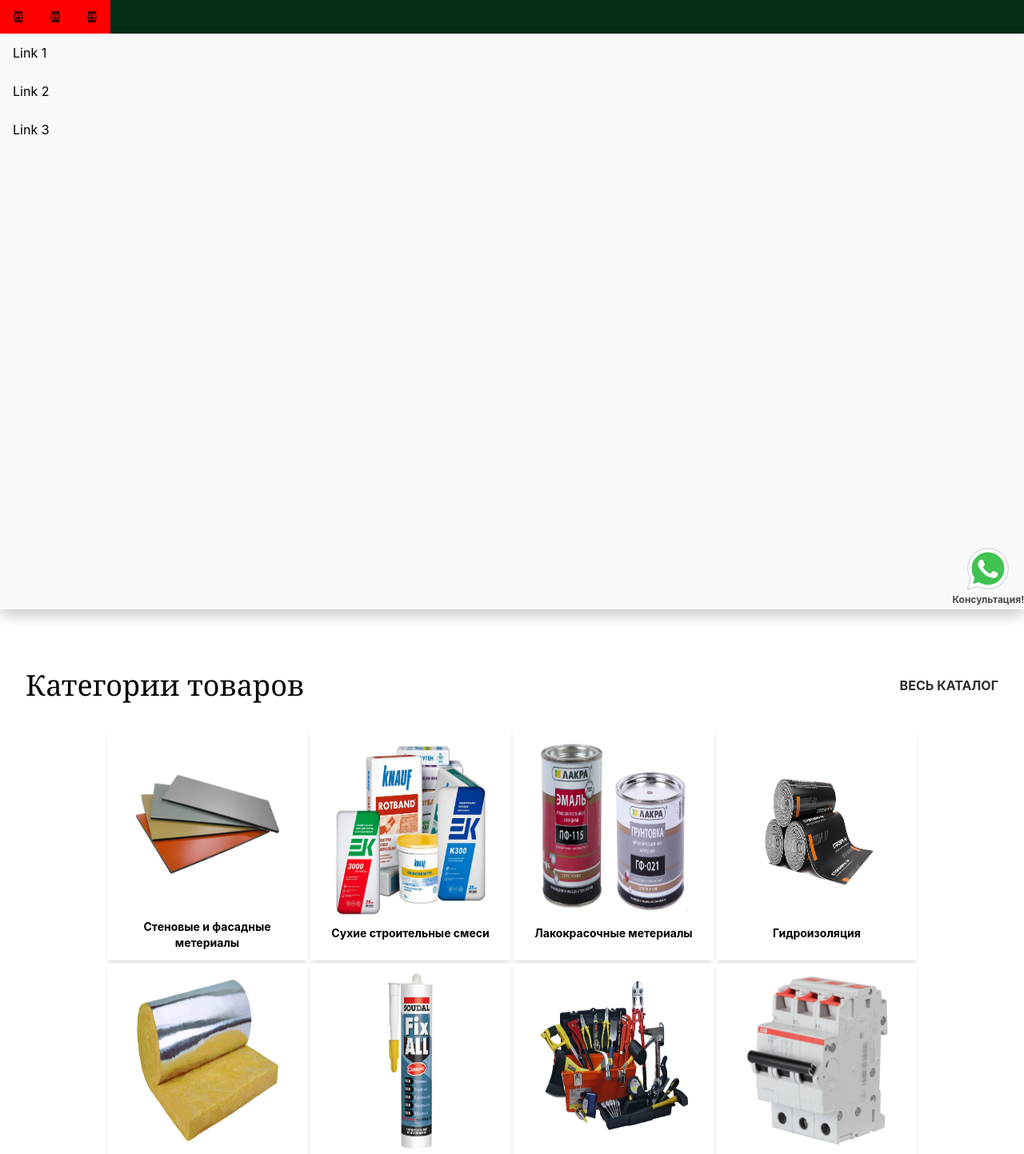
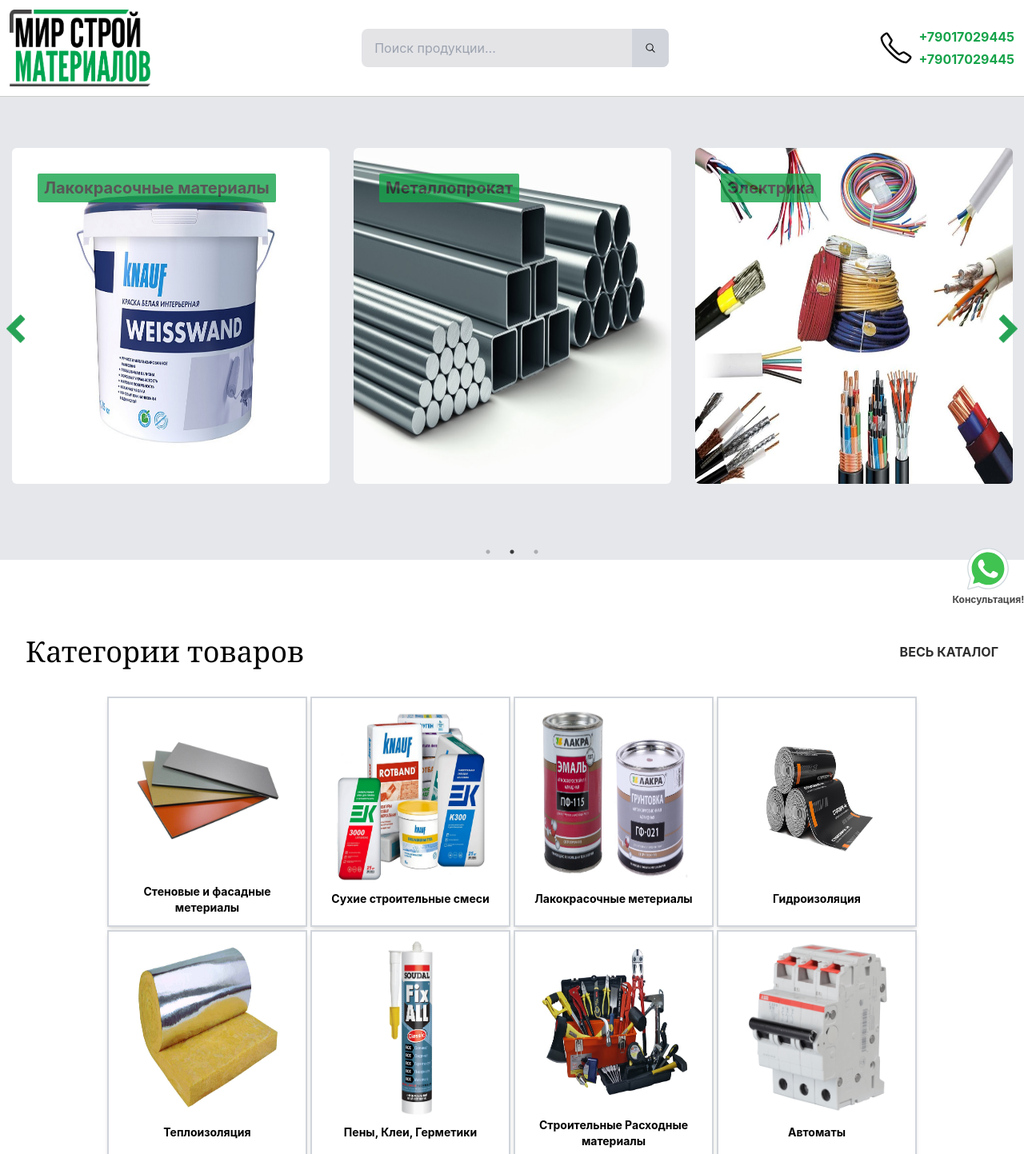
Before and after one commit to koontinuum/materialstroy, a React (Create React App) app: page / in a window 1280 px wide. Shown: the top 1443 px of the page at 80% size. Built offline with nearby package versions, Linux system fonts and the light colour scheme.

Commit message:
feat/contacts

```diff
--- a/src/App.js
+++ b/src/App.js
@@ -10,11 +10,11 @@
 function App() {
   return (
     <div className='App'>
-      <a href='#' className=' fixed items-center left-[93%] top-[85%] z-[3] flex flex-col max-sm:top-[86%] max-sm:left-[72%] max-md:top-[85%] max-md:left-[84%] max-lg:left-[90%] max-xl:left-[90%]'>
+      <a href='https://stroymaterial911.ru/' className=' fixed items-center left-[93%] top-[85%] z-[3] flex flex-col max-sm:top-[86%] max-sm:left-[72%] max-md:top-[85%] max-md:left-[84%] max-lg:left-[90%] max-xl:left-[90%]'>
         <img className='w-[62px]' src={contacts} />
         <strong className=' text-xs text-[#4a4a4a] max-sm:text-[14px]'>Консультация!</strong>
       </a>
-      <NavBar />
+      {/* <NavBar /> */}
       <Header />
       <SliderComponent />
       <Category />
--- a/src/components/category/Category.jsx
+++ b/src/components/category/Category.jsx
@@ -12,10 +12,10 @@
           ВЕСЬ КАТАЛОГ
         </a>
       </div>
-      <div className="w-full items-center gap-1 flex flex-col sm:flex-wrap sm:flex-row p-4 md:justify-center max-md:justify-center">
+      <div className="w-full items-center gap-1 flex flex-col sm:flex-wrap sm:flex-row p-4 md:justify-center max-md:justify-center ">
         {CategoryData.map((item) => (
           <div
-            className="w-5/6 p-3 bg-white shadow-md sm:h-72 sm:w-[250px] flex flex-col hover:shadow-2xl cursor-pointer hover:scale-100"
+            className="w-5/6 p-3 bg-white shadow-md sm:h-72 sm:w-[250px] flex flex-col hover:shadow-2xl cursor-pointer hover:scale-100 border-solid border-gray-300 border-2"
             key={item.id}
           >
             <div className="object-cover h-5/6 w-5/6 flex self-center">
--- a/src/components/navBar/NavBar.jsx
+++ b/src/components/navBar/NavBar.jsx
@@ -5,7 +5,7 @@
 function NavBar() {
   return (
     <div>
-      <div className="overflow-hidden bg-[#052e16]">
+      <div className="overflow-hidden bg-[#ddd]">
         <div className={styles.dropdown}>
           {navIcons.map((item) => (
             <button className={styles.dropbtn}>
--- a/src/components/slider/SliderComponent.jsx
+++ b/src/components/slider/SliderComponent.jsx
@@ -16,7 +16,7 @@
     slidesToShow: 3,
     slidesToScroll: 3,
     initialSlide: 0,
-    autoplay: false,
+    autoplay: true,
     autoplaySpeed: 4000,
     pauseOnHover: true,
     arrows: false,
```
